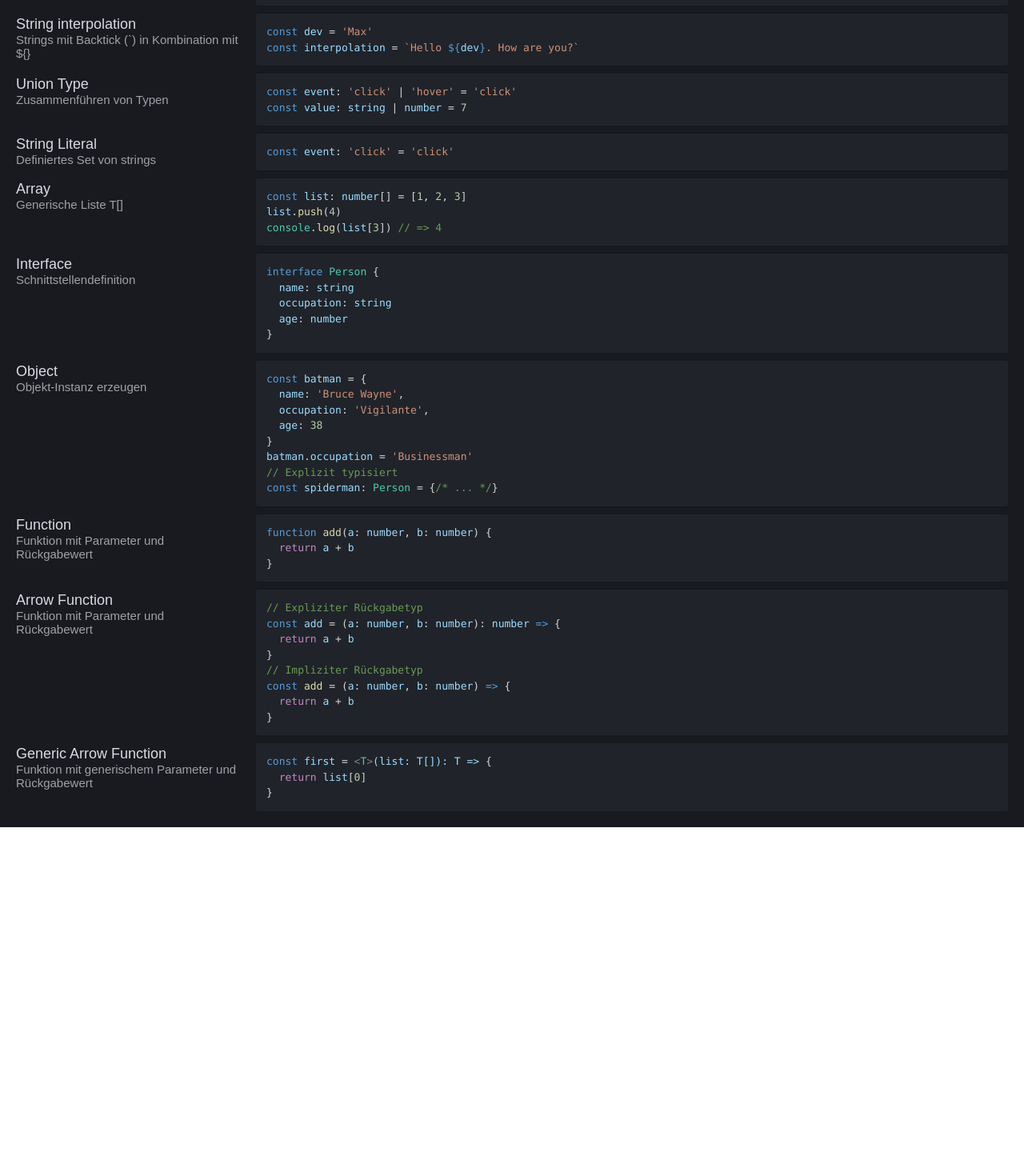
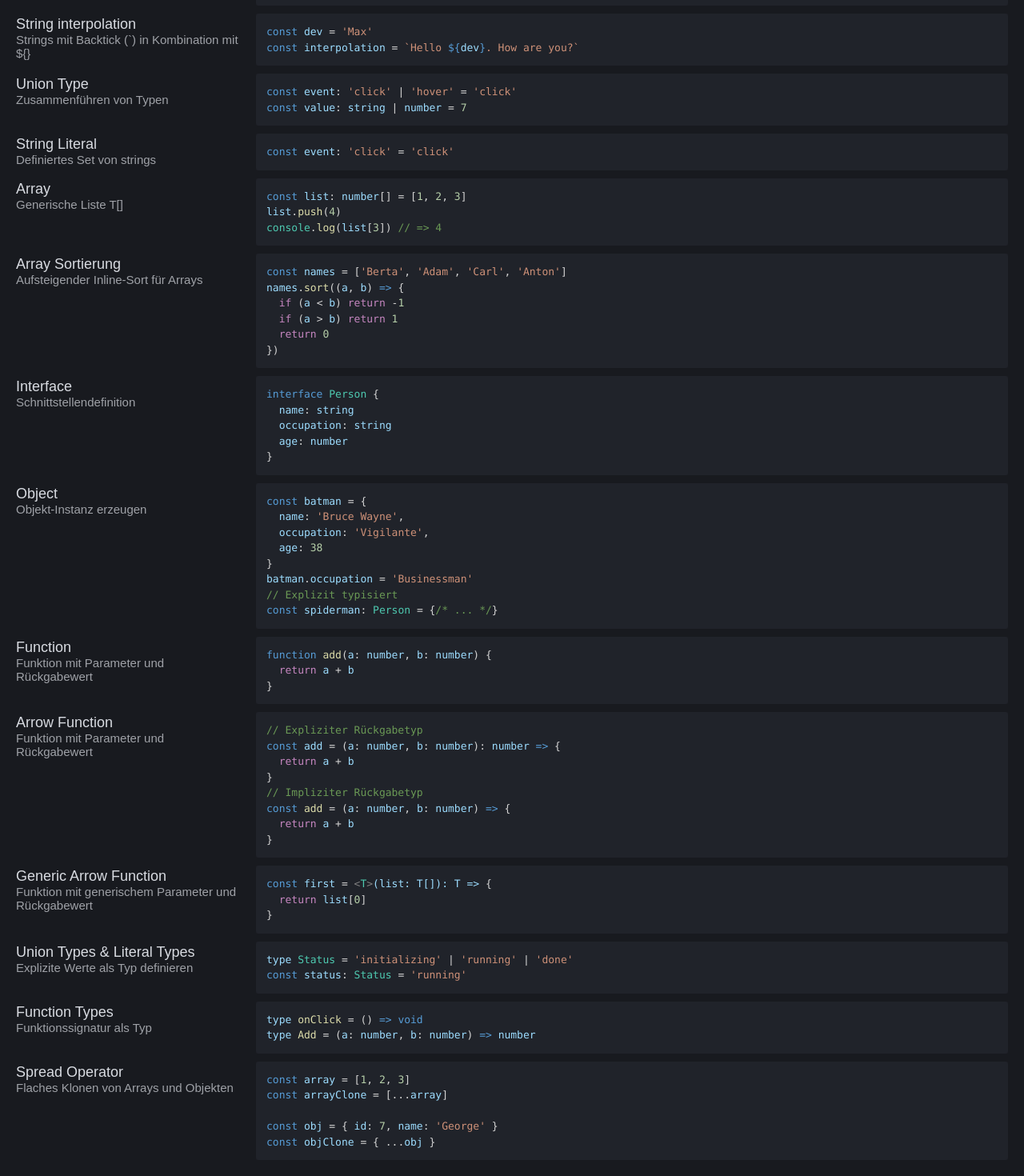
Before and after one commit to mas-se-we1/web-cheat-sheet, a React (Create React App) app: page /typescript in a window 1280 px wide. Shown: the part 385-1855 px from the top of the page at 80% size. Before the commit the page ends 1419 px from the top, so only its background shows below. Built offline with nearby package versions, Linux system fonts and the light colour scheme.

Commit message:
Add sort, types & spread operator

```diff
--- a/src/data/tsSnippets.ts
+++ b/src/data/tsSnippets.ts
@@ -62,6 +62,18 @@ console.log(list[3]) // => 4
     `.trim()
 	},
 	{
+		title: 'Array Sortierung',
+		text: 'Aufsteigender Inline-Sort für Arrays',
+		code: `
+const names = ['Berta', 'Adam', 'Carl', 'Anton']
+names.sort((a, b) => {
+  if (a < b) return -1
+  if (a > b) return 1
+  return 0
+})
+    `.trim()
+	},
+	{
 		title: 'Interface',
 		text: 'Schnittstellendefinition',
 		code: `
@@ -117,5 +129,32 @@ const first = <T>(list: T[]): T => {
   return list[0]
 }
     `.trim()
+	},
+	{
+		title: 'Union Types & Literal Types',
+		text: 'Explizite Werte als Typ definieren',
+		code: `
+type Status = 'initializing' | 'running' | 'done'
+const status: Status = 'running'
+    `.trim()
+	},
+	{
+		title: 'Function Types',
+		text: 'Funktionssignatur als Typ',
+		code: `
+type onClick = () => void
+type Add = (a: number, b: number) => number
+    `.trim()
+	},
+	{
+		title: 'Spread Operator',
+		text: 'Flaches Klonen von Arrays und Objekten',
+		code: `
+const array = [1, 2, 3]
+const arrayClone = [...array]
+
+const obj = { id: 7, name: 'George' }
+const objClone = { ...obj }
+    `.trim()
 	}
 ]
```
